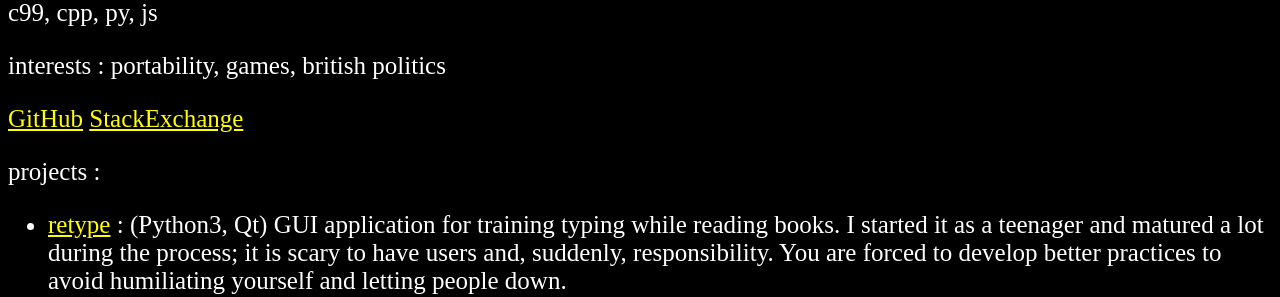
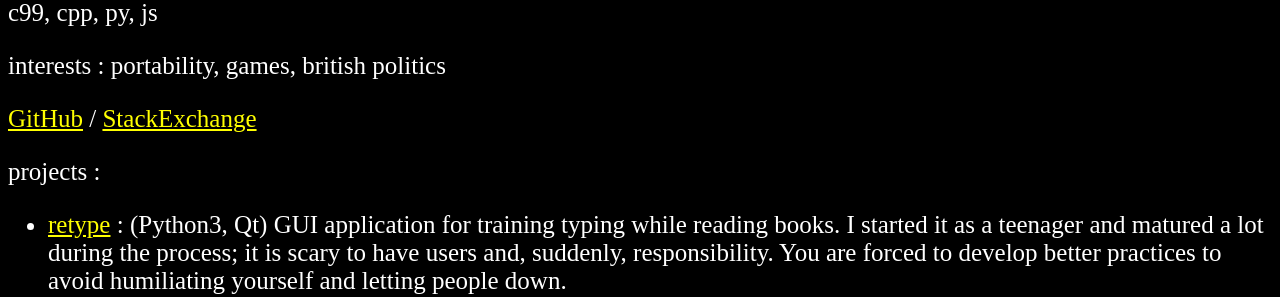
Before and after one commit to plu5/plu5.github.io, a Jekyll site: the page built from index.html, in a window 1280 px wide. Shown: the part 365-662 px from the top of the page. Built offline with Jekyll 4.4.1, drawn with Linux system fonts in a browser that asks for light colours; the list of posts is cut into pages by our own code.

Commit message:
feat: / between nav links for better visual separation

```diff
--- a/_layouts/post.html
+++ b/_layouts/post.html
@@ -23,11 +23,11 @@ layout: default
 <hr>
 <div id="bottom-nav">
   <a href='/'>←⌂</a>
-
+  /
   {% if page.previous.url %}
   <a href="{{page.previous.url}}">←{{page.previous.title}}</a>
   {% endif %}
-
+  /
   {% if page.next.url %}
   <a class="button is-link ellipsis" title="{{page.previous.title}}" href="{{page.next.url}}">{{page.next.title}}→</a>
   {% endif %}
--- a/index.html
+++ b/index.html
@@ -21,6 +21,7 @@ title: Home
     {% for link in site.data.nav %}
     <a class="s-nav-item{% if page.url == link.url %} active{% endif %}"
        href="{{ link.url }}">{{ link.title }}</a>
+    {% if forloop.last != true %}/{% endif %}
     {% endfor %}
   </nav>
 
```
